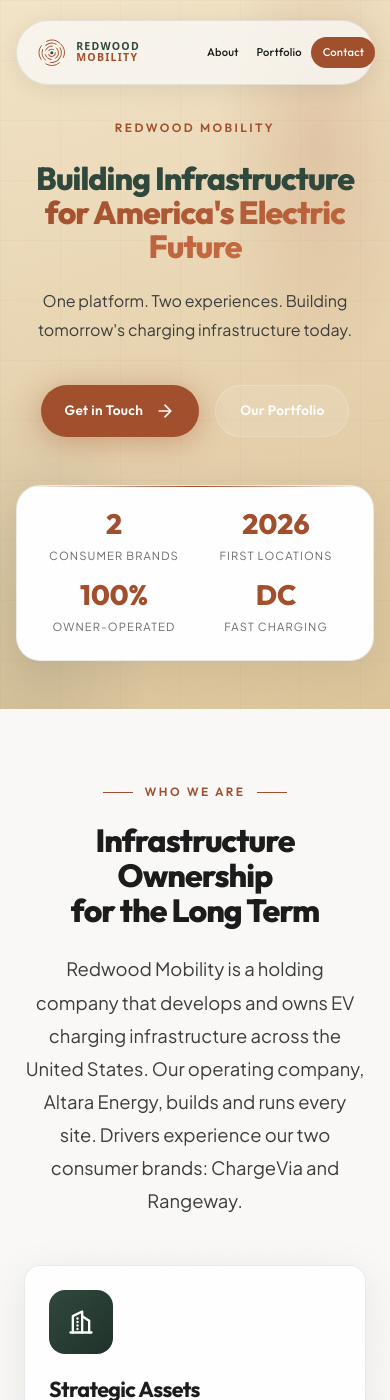
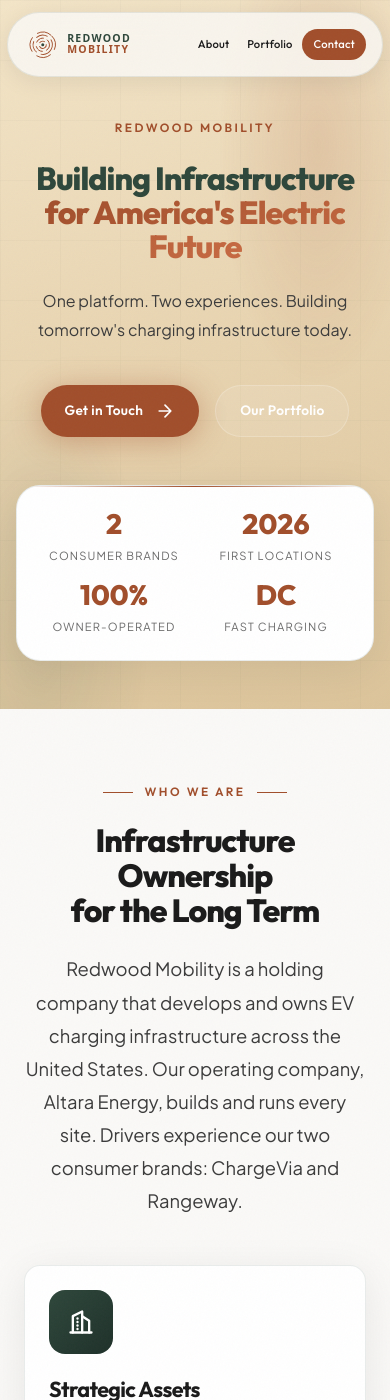
Before and after one commit to Redwood-Mobility/redwood-pages, a Jekyll site: the page built from index.html, in a window 390 px wide and 1400 px high. Built offline with Jekyll 4.4.1, drawn with Linux system fonts in a browser that asks for light colours.

Commit message:
Improve nav sizing and scroll transition
- Increase logo and nav pill size on desktop
- Adjust mobile nav sizing to fit contact button in pill
- Restructure nav with inner wrapper for smooth scroll animation
- Nav transforms from floating pill to full-width header bar on scroll
- Smooth transitions using only interpolatable properties

🤖 Generated with [Claude Code](https://claude.com/claude-code)

Co-Authored-By: Claude Opus 4.5 <noreply@anthropic.com>

```diff
--- a/_includes/header.html
+++ b/_includes/header.html
@@ -40,6 +40,7 @@
 
 <!-- Navigation -->
 <nav>
+    <div class="nav-inner">
         <a href="{{ '/' | relative_url }}" class="logo-link">
             <svg class="logo" viewBox="0 0 400 100" xmlns="http://www.w3.org/2000/svg" aria-label="Redwood Mobility">
                 <!-- Logo Mark - Broken Orbit -->
@@ -66,4 +67,5 @@
             <a href="#portfolio">Portfolio</a>
             <a href="#contact" class="nav-cta">Contact</a>
         </div>
+    </div>
 </nav>
--- a/assets/css/main.css
+++ b/assets/css/main.css
@@ -170,11 +170,19 @@ h1, h2, h3, h4, h5, h6 {
 /* ===== Navigation ===== */
 nav {
     position: fixed;
-    top: 1.25rem;
-    left: 50%;
-    transform: translateX(-50%);
-    width: auto;
-    max-width: calc(100% - 2rem);
+    top: 0;
+    left: 0;
+    right: 0;
+    width: 100%;
+    background: transparent;
+    padding: 1.25rem 1rem;
+    display: flex;
+    justify-content: center;
+    z-index: 1000;
+    transition: padding 0.4s ease, background 0.4s ease;
+}
+
+.nav-inner {
     background: var(--nav-bg);
     backdrop-filter: var(--glass-blur);
     -webkit-backdrop-filter: var(--glass-blur);
@@ -183,24 +191,33 @@ nav {
     justify-content: space-between;
     align-items: center;
     gap: 3rem;
-    z-index: 1000;
     border: 1px solid var(--nav-border);
     border-radius: 100px;
     box-shadow: 0 4px 24px rgba(0, 0, 0, 0.08);
-    transition: all 0.5s cubic-bezier(0.4, 0, 0.2, 1);
+    max-width: 900px;
+    width: auto;
+    transition: all 0.4s ease;
 }
 
 nav.scrolled {
-    top: 0;
-    left: 0;
-    transform: translateX(0);
+    padding: 0;
+    background: var(--nav-bg);
+    backdrop-filter: var(--glass-blur);
+    -webkit-backdrop-filter: var(--glass-blur);
+    box-shadow: 0 2px 20px rgba(0, 0, 0, 0.1);
+    border-bottom: 1px solid var(--nav-border);
+}
+
+nav.scrolled .nav-inner {
+    background: transparent;
+    backdrop-filter: none;
+    -webkit-backdrop-filter: none;
+    border: none;
+    border-radius: 0;
+    box-shadow: none;
+    max-width: var(--container-max);
     width: 100%;
-    max-width: 100%;
-    border-radius: 0;
     padding: 0.75rem 3rem;
-    box-shadow: 0 2px 20px rgba(0, 0, 0, 0.1);
-    border: none;
-    border-bottom: 1px solid var(--nav-border);
 }
 
 .logo-link {
@@ -1287,6 +1304,10 @@ footer p {
     }
 
     nav {
+        padding: 1rem 0.75rem;
+    }
+
+    .nav-inner {
         padding: 0.85rem 1.25rem;
         gap: 1.5rem;
     }
@@ -1308,7 +1329,7 @@ footer p {
         padding: 0.55rem 1rem;
     }
 
-    nav.scrolled {
+    nav.scrolled .nav-inner {
         padding: 0.7rem 1.5rem;
     }
 
@@ -1365,6 +1386,10 @@ footer p {
 /* ===== Responsive - Small Mobile ===== */
 @media (max-width: 480px) {
     nav {
+        padding: 0.75rem 0.5rem;
+    }
+
+    .nav-inner {
         padding: 0.8rem 1rem;
         gap: 1rem;
     }
@@ -1387,7 +1412,7 @@ footer p {
         font-size: 0.7rem;
     }
 
-    nav.scrolled {
+    nav.scrolled .nav-inner {
         padding: 0.65rem 1rem;
     }
 
```
Lines whose indentation alone changed are shown as unchanged.
